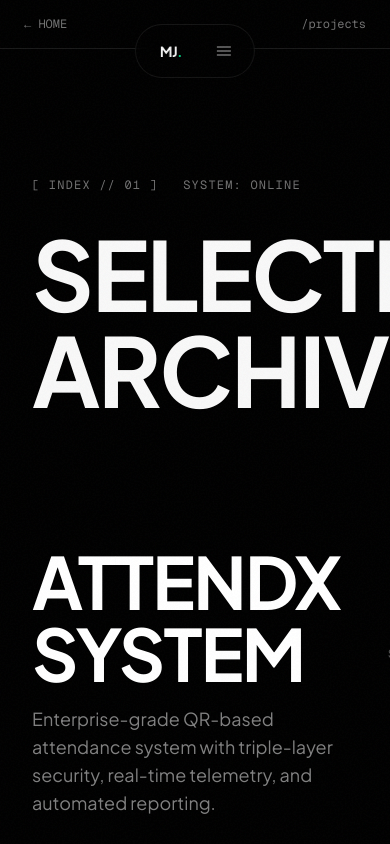
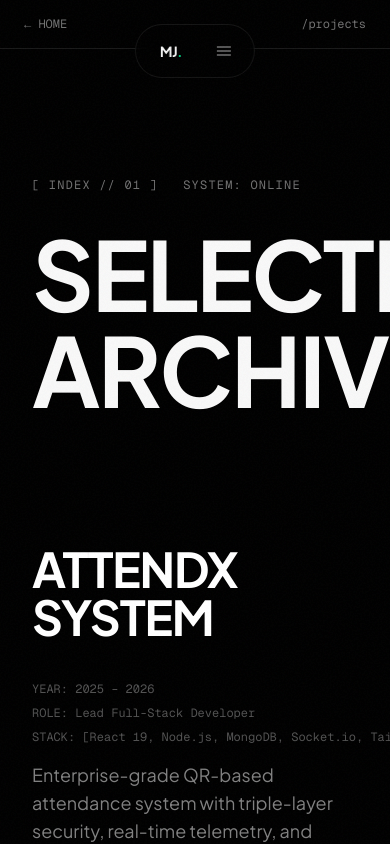
Before and after one commit to jalal1122/mj-portfolio-v4, a Next.js app: page /projects in a window 390 px wide. Shown: the top 844 px of the page. Built offline with nearby package versions, Linux system fonts and the light colour scheme.

Commit message:
style(projects): make project list responsive on mobile

```diff
--- a/app/projects/page.tsx
+++ b/app/projects/page.tsx
@@ -44,7 +44,7 @@ export default function ProjectsPage() {
                 className="group cursor-pointer my-12"
               >
                 {/* Project Row */}
-                <div className="flex items-baseline justify-between gap-12">
+                <div className="flex flex-col md:flex-row md:items-baseline justify-between gap-6 md:gap-12">
                   {/* Left: Title */}
                   <motion.h2
                     animate={{
@@ -57,13 +57,13 @@ export default function ProjectsPage() {
                       x: hoveredSlug === project.slug ? 12 : 0,
                     }}
                     transition={{ duration: 0.3 }}
-                    className="text-7xl lg:text-8xl font-bold tracking-tight leading-none flex-1 font-sans"
+                    className="text-5xl md:text-7xl lg:text-8xl font-bold tracking-tight leading-none flex-1 font-sans"
                   >
                     {project.title}
                   </motion.h2>
 
                   {/* Right: Metadata */}
-                  <div className="flex-shrink-0 font-mono text-xs text-muted-foreground space-y-2 text-right min-w-max">
+                  <div className="flex-shrink-0 font-mono text-xs text-muted-foreground space-y-2 text-left md:text-right min-w-max mt-4 md:mt-0">
                     <div className="text-neutral-600">
                       YEAR: {project.timeframe}
                     </div>
```
